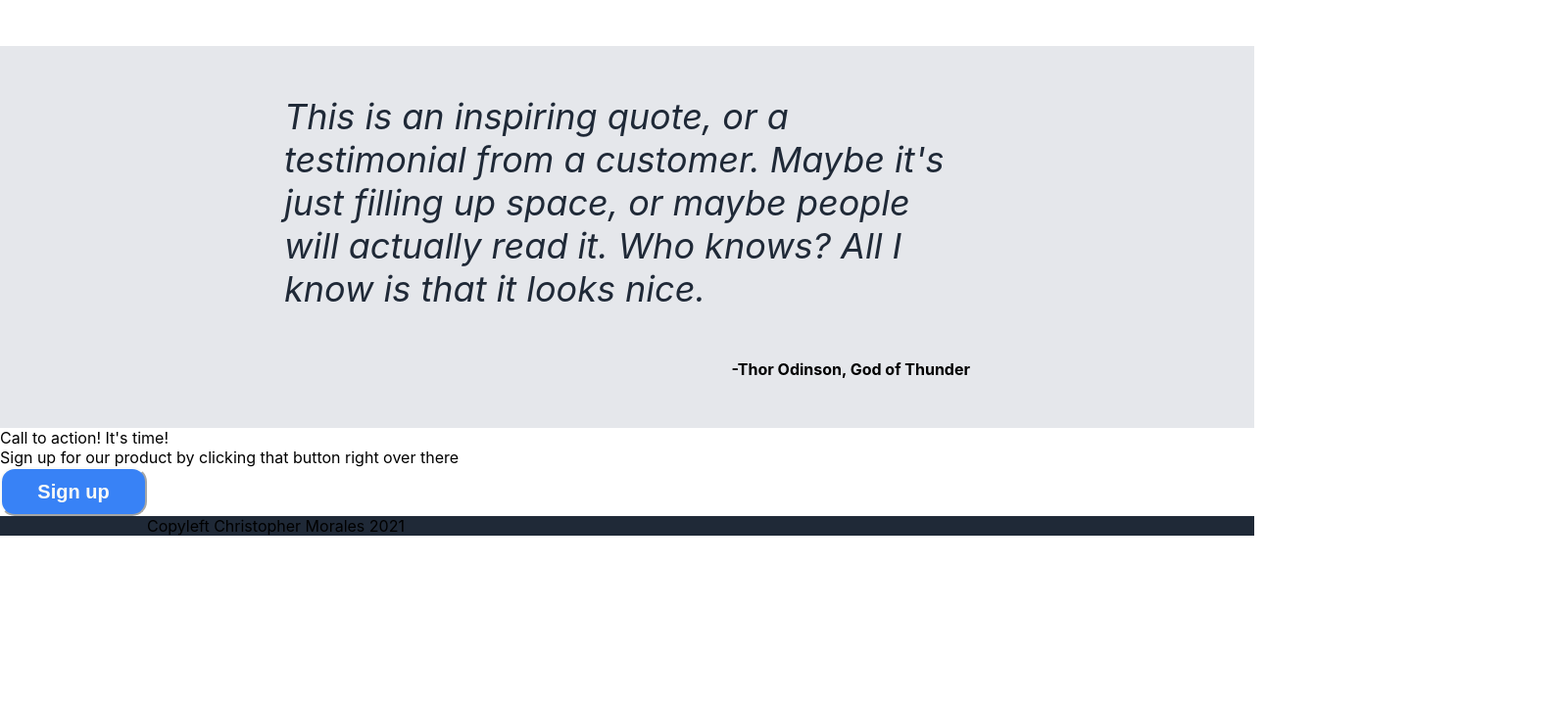
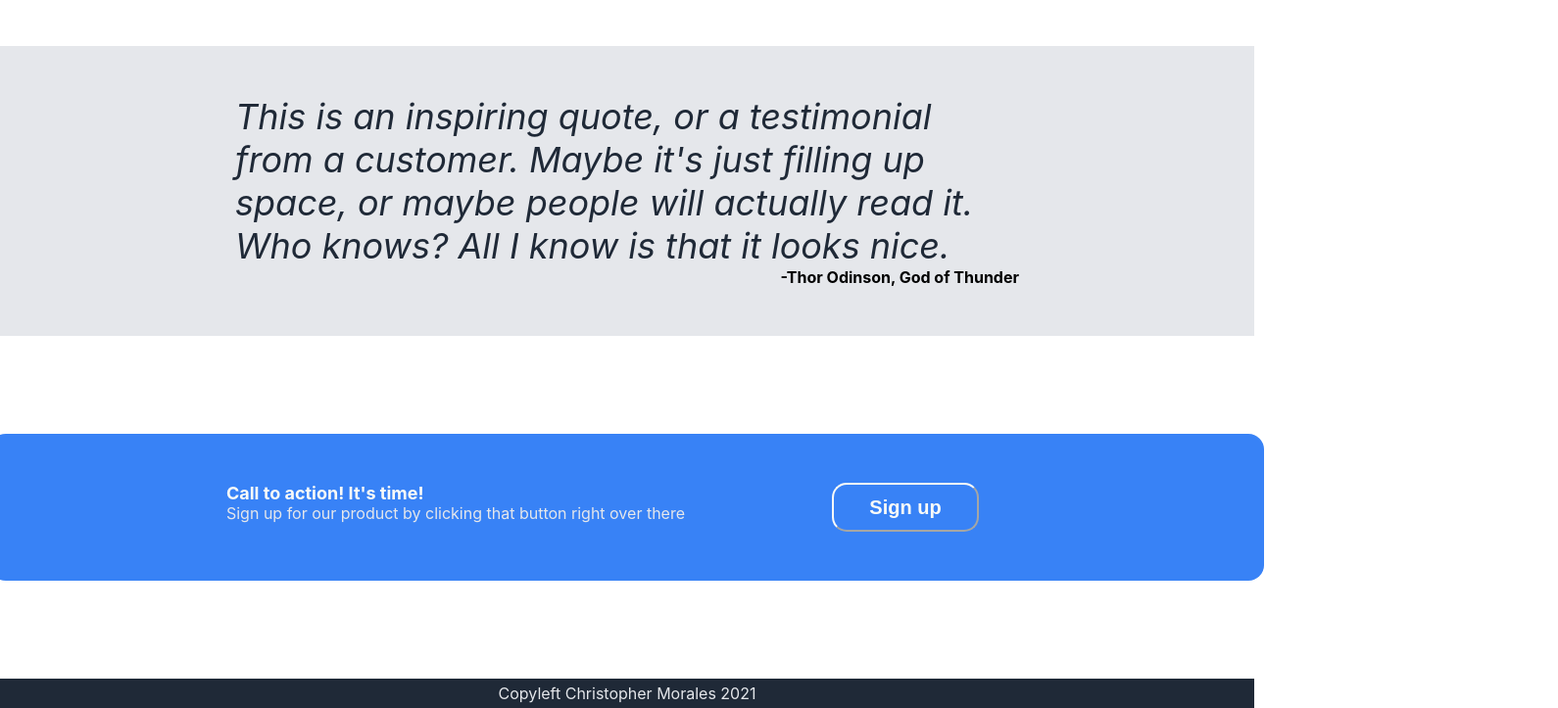
Before and after one commit to ChristMorales/centenial-avenue, a plain HTML site: page index.html in a window 1280 px wide. Shown: the part 1246-1969 px from the top of the page at 98% size, 1590 px wide, since content can reach past the window. Before the commit the page ends 1793 px from the top, so only its background shows below. Drawn offline with Linux system fonts and the light colour scheme.

Commit message:
finishing styles

```diff
--- a/centenial-avenue/style.css
+++ /dev/null
@@ -1,28 +0,0 @@
-body {
-    display: flex;
-    flex-direction: column;
-    margin: 16px;
-    font-family: 'Trebuchet MS', 'Lucida Sans Unicode', 'Lucida Grande', 'Lucida Sans', Arial, sans-serif
-}
-
-.header {
-    display: flex;
-    background-color: #1F2937;
-    justify-content: space-between;
-}
-
-.logo {
-    font-size: 24px;
-    color: #F9FAF8;
-}
-
-ul {
-    display: flex;
-    padding: 0px;
-    margin: 0px;
-    gap: 10px;
-    font-size: 18px;
-    color: #E5E7EB;
-    list-style: none;
-
-}
--- a/style.css
+++ b/style.css
@@ -9,7 +9,7 @@ body {
 .top,
 .footer {
     background-color: #1F2937;
-    padding: 0px 150px;
+
 }
 .header {
     display: flex;
@@ -151,14 +151,53 @@ button {
     font-style: italic;
     font-size: 36px;
     color: #1F2937;
-    width: 700px;
-    margin: 50px;
+    width: 800px;
+    margin: 50px 50px 0px 50px;
 }
 
 .quote {
-    align-self: baseline;
-    margin: 50px;
+    text-align: end;
+    margin: 0px 50px 50px 50px;
     font-weight: bolder;
-    justify-self: end;
+}
+
+.call {
+    display: flex;
+    width: 1000px;
+    justify-content: center;
+    background-color: #3882F6;
+    align-content: center;
+    align-self: center;
+    padding: 50px 150px;
+    margin: 100px;
+    border-radius: 16px;
+}
+
+.call-text {
+    display: flex;
+    flex-direction: column;
+}
+
+.call-button {
+    padding: 0px 50px 0px 150px;
+}
+
+.action {
+    font-size: 18px;
+    font-weight: bold;
+    color: #F9FAF8
+}
+
+.call-undertext {
+    color: #E5E7EB;
+}
+
+.footer {
+    color: #E5E7EB;
+    display: flex;
+    flex-direction: column;
+    justify-content: center;
+    text-align: center;
+    height: 30px;
 
 }
```
Also changed, not shown: centenial-avenue/index.html (deleted, +0 -63 lines), index.html (+1 -0 lines).
